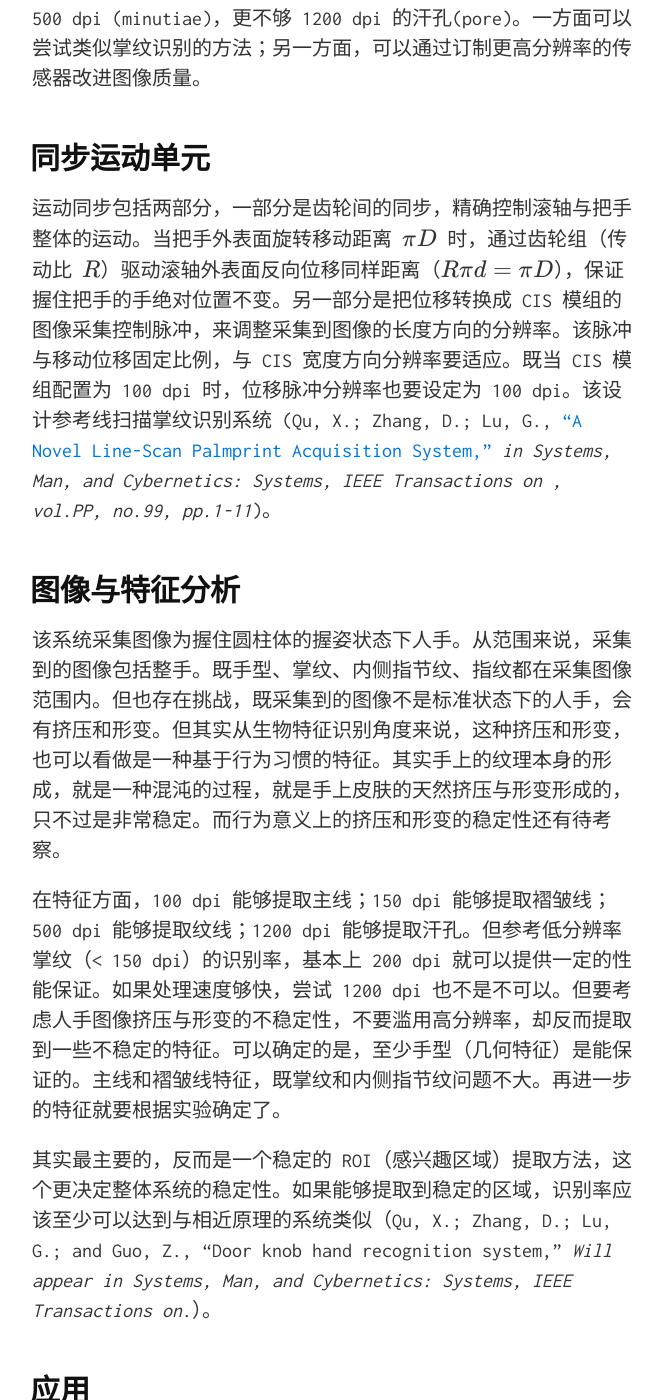
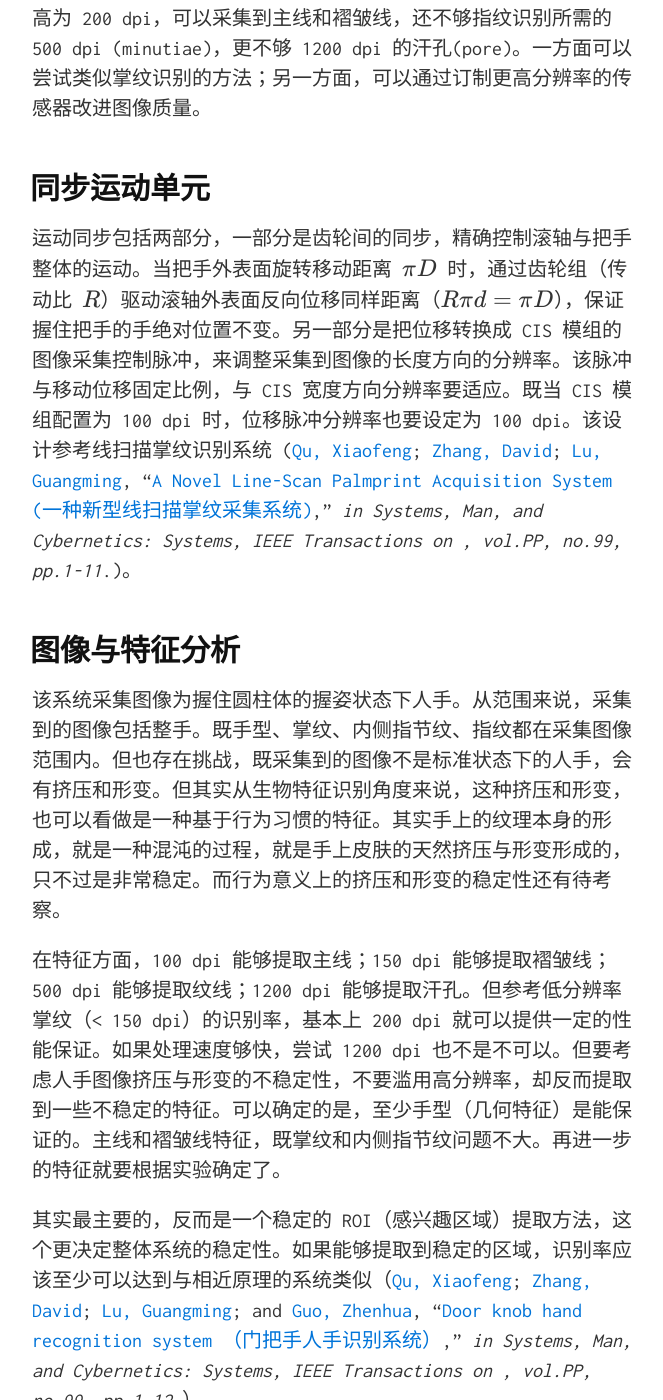
Before and after one commit to quxiaofeng/doorhandle, a Jekyll site: the page built from cn.html, in a window 1280 px wide and 1400 px high, scrolled down 3129 px. Shown: the whole window, without its empty margins (308-971 px from the left). Built offline with Jekyll 4.4.1, drawn with Linux system fonts in a browser that asks for light colours; nearby versions of some CDN libraries; some of the changed text lies outside the part shown.

Commit message:
Updated links to authors and the paper
Signed-off-by: Xiaofeng QU <xiaofeng.qu.hk@ieee.org>

```diff
--- a/_includes/cn.md
+++ b/_includes/cn.md
@@ -16,7 +16,7 @@
 
 美国国防部 2012 年开始以主动认证（[active authentication](http://www.darpa.mil/program/active-authentication)）为名针对连续生物特征识别展开相关研究 [[报道](https://gcn.com/articles/2012/03/21/darpa-dump-passwords-continuous-biometrics.aspx)，[2013 年的报告](https://www.rsaconference.com/writable/presentations/file_upload/sec-t05_final.pdf)]。
 
-人体工学的生物特征设计模型（ergonomics biometrics design model, EBD model），是一种充分考虑人体工学因素的生物特征识别设计模型（Qu, X.; Zhang, D.; Lu, G.; and Guo, Z., "Door knob hand recognition system," *Will appear in Systems, Man, and Cybernetics: Systems, IEEE Transactions on*.）。该模型受人-生物特征识别传感器交互模型（human - biometric sensor interaction model, HBSI model）启发，将人体工学因素与生物特征识别系统的基本设计相结合。为新生物特征识别的设计提供指导。
+人体工学的生物特征设计模型（ergonomics biometrics design model, EBD model），是一种充分考虑人体工学因素的生物特征识别设计模型（[Qu, Xiaofeng][csxfqu]; [Zhang, David][csdzhang]; [Lu, Guangming][csgmlu]; and [Guo, Zhenhua][cszhguo], "[Door knob hand recognition system （门把手人手识别系统）][dkhrs]," *in Systems, Man, and Cybernetics: Systems, IEEE Transactions on , vol.PP, no.99, pp.1-12*.）。该模型受人-生物特征识别传感器交互模型（human - biometric sensor interaction model, HBSI model）启发，将人体工学因素与生物特征识别系统的基本设计相结合。为新生物特征识别的设计提供指导。
 
 根据 continuous biometrics 的需求，针对重型机械操作这一场景，根据 EBD model，提出把手识别系统——人体工学的高精度人手特征的连续生物特征识别。
 
@@ -44,7 +44,7 @@
 同步运动单元
 -------------
 
-运动同步包括两部分，一部分是齿轮间的同步，精确控制滚轴与把手整体的运动。当把手外表面旋转移动距离 \\(\\pi{}D\\) 时，通过齿轮组（传动比 \\(R\\)）驱动滚轴外表面反向位移同样距离（\\(R\\pi{}d=\\pi{}D\\)），保证握住把手的手绝对位置不变。另一部分是把位移转换成 CIS 模组的图像采集控制脉冲，来调整采集到图像的长度方向的分辨率。该脉冲与移动位移固定比例，与 CIS 宽度方向分辨率要适应。既当 CIS 模组配置为 100 dpi 时，位移脉冲分辨率也要设定为 100 dpi。该设计参考线扫描掌纹识别系统 (Qu, X.; Zhang, D.; Lu, G., ["A Novel Line-Scan Palmprint Acquisition System,"][TSMC-LPS] *in Systems, Man, and Cybernetics: Systems, IEEE Transactions on , vol.PP, no.99, pp.1-11*)。
+运动同步包括两部分，一部分是齿轮间的同步，精确控制滚轴与把手整体的运动。当把手外表面旋转移动距离 \\(\\pi{}D\\) 时，通过齿轮组（传动比 \\(R\\)）驱动滚轴外表面反向位移同样距离（\\(R\\pi{}d=\\pi{}D\\)），保证握住把手的手绝对位置不变。另一部分是把位移转换成 CIS 模组的图像采集控制脉冲，来调整采集到图像的长度方向的分辨率。该脉冲与移动位移固定比例，与 CIS 宽度方向分辨率要适应。既当 CIS 模组配置为 100 dpi 时，位移脉冲分辨率也要设定为 100 dpi。该设计参考线扫描掌纹识别系统 ([Qu, Xiaofeng][csxfqu]; [Zhang, David][csdzhang]; [Lu, Guangming][csgmlu], "[A Novel Line-Scan Palmprint Acquisition System (一种新型线扫描掌纹采集系统)][TSMC-LPS]," *in Systems, Man, and Cybernetics: Systems, IEEE Transactions on , vol.PP, no.99, pp.1-11*.)。
 
 图像与特征分析
 -------------
@@ -53,7 +53,7 @@
 
 在特征方面，100 dpi 能够提取主线；150 dpi 能够提取褶皱线；500 dpi 能够提取纹线；1200 dpi 能够提取汗孔。但参考低分辨率掌纹（< 150 dpi）的识别率，基本上 200 dpi 就可以提供一定的性能保证。如果处理速度够快，尝试 1200 dpi 也不是不可以。但要考虑人手图像挤压与形变的不稳定性，不要滥用高分辨率，却反而提取到一些不稳定的特征。可以确定的是，至少手型（几何特征）是能保证的。主线和褶皱线特征，既掌纹和内侧指节纹问题不大。再进一步的特征就要根据实验确定了。
 
-其实最主要的，反而是一个稳定的 ROI（感兴趣区域）提取方法，这个更决定整体系统的稳定性。如果能够提取到稳定的区域，识别率应该至少可以达到与相近原理的系统类似（Qu, X.; Zhang, D.; Lu, G.; and Guo, Z., "Door knob hand recognition system," *Will appear in Systems, Man, and Cybernetics: Systems, IEEE Transactions on*.）。
+其实最主要的，反而是一个稳定的 ROI（感兴趣区域）提取方法，这个更决定整体系统的稳定性。如果能够提取到稳定的区域，识别率应该至少可以达到与相近原理的系统类似（[Qu, Xiaofeng][csxfqu]; [Zhang, David][csdzhang]; [Lu, Guangming][csgmlu]; and [Guo, Zhenhua][cszhguo], "[Door knob hand recognition system （门把手人手识别系统）][dkhrs]," *in Systems, Man, and Cybernetics: Systems, IEEE Transactions on , vol.PP, no.99, pp.1-12*.）。
 
 应用
 -------------
```
Also changed, not shown: other parts of _includes/cn.md (+6 -2 lines).
